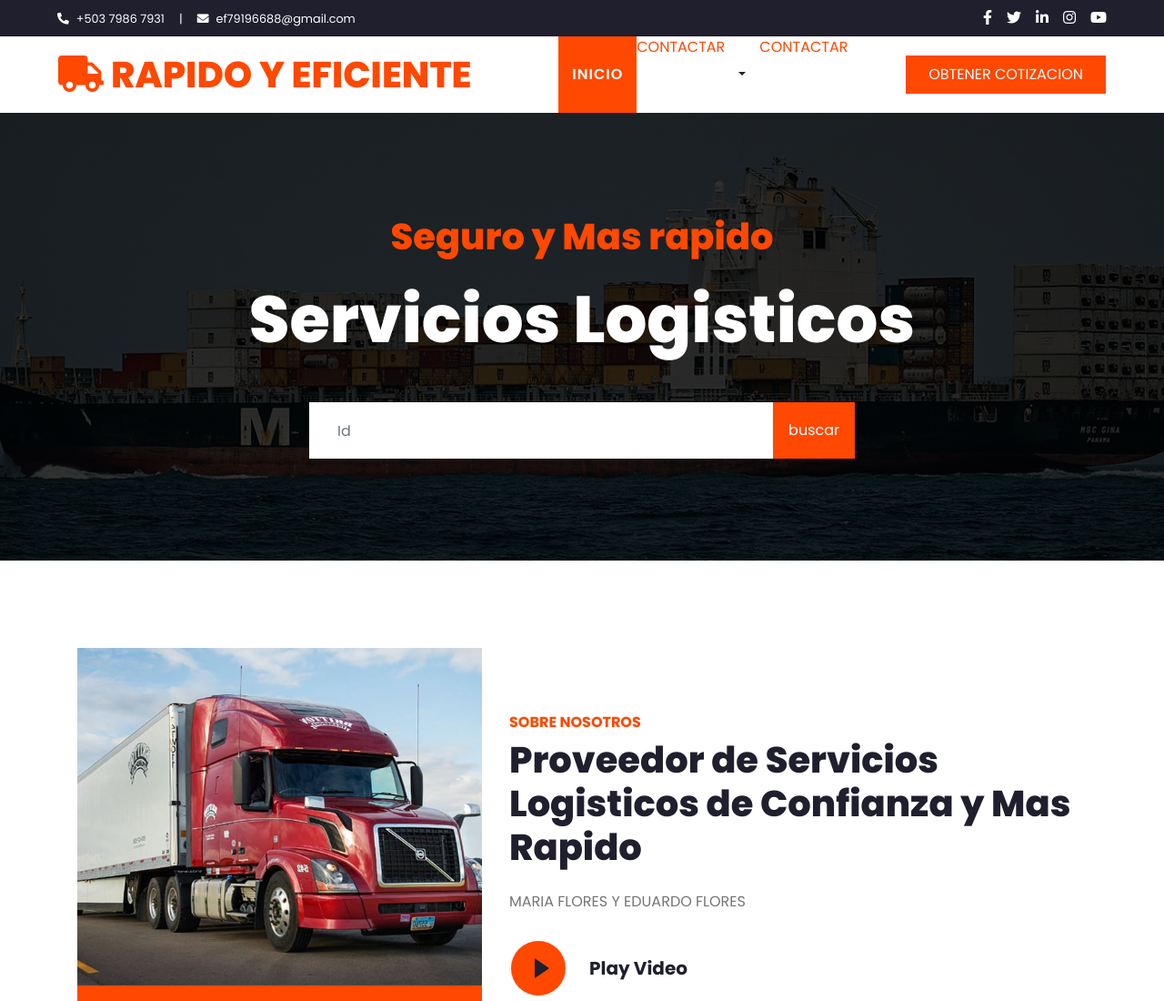
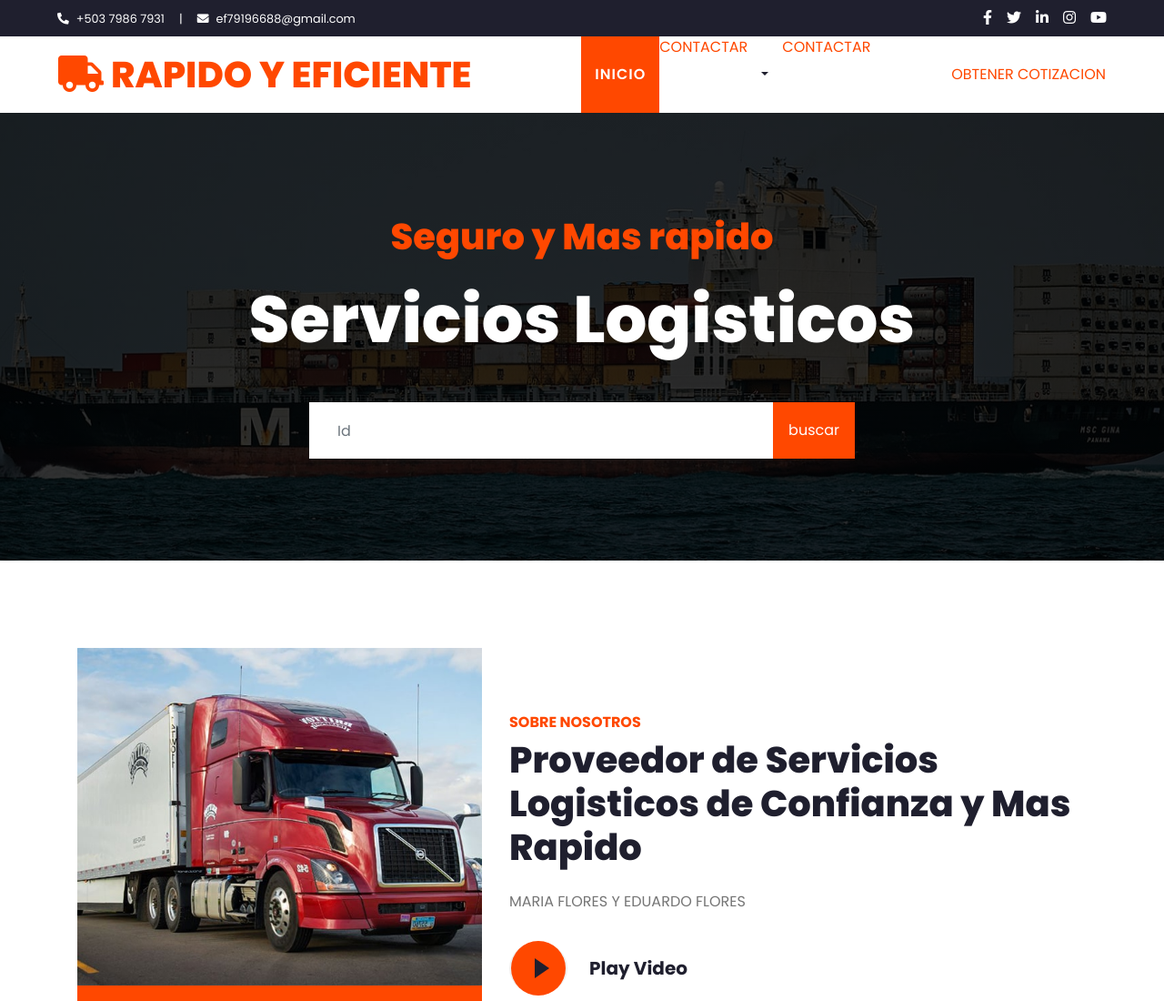
Before and after one commit to maryflores55/...-, a plain HTML site: page index.html in a window 1280 px wide. Shown: the top 1100 px of the page at 91% size. Drawn offline with nearby package versions, Linux system fonts and the light colour scheme.

Commit message:
Update index.html

```diff
--- a/index.html
+++ b/index.html
@@ -84,7 +84,7 @@
                     </div>
                     <a href="https://api.whatsapp.com/qr/UECKUOH36TMPB1?autoload=1&app_absent=0" class="https://api.whatsapp.com/qr/UECKUOH36TMPB1?autoload=1&app_absent=0">CONTACTAR</a>
                 </div>
-                <a href="" class="btn btn-primary py-2 px-4 d-none d-lg-block">OBTENER COTIZACION</a>
+                <a href=""https://api.whatsapp.com/qr/UECKUOH36TMPB1?autoload=1&app_absent=0">OBTENER COTIZACION</a>
             </div>
         </nav>
     </div>
```
